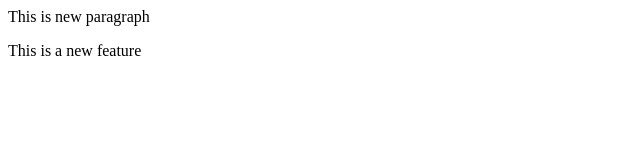
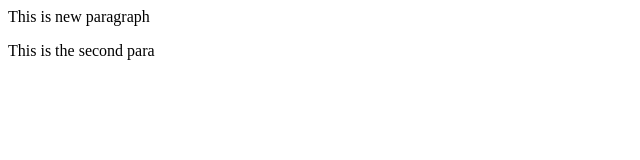
Before and after one commit to Akshit75123/LocalRepo, a plain HTML site: page index.html in a window 1280 px wide. Shown: the full height of the page, 0-640 px from the left. Drawn offline with Linux system fonts and the light colour scheme.

Commit message:
added para

```diff
--- a/index.html
+++ b/index.html
@@ -1,6 +1,4 @@
 <p>
     This is new paragraph
 </p>
-<p>
-    This is a new feature
-</p>
+<p>This is the second para</p>
```
